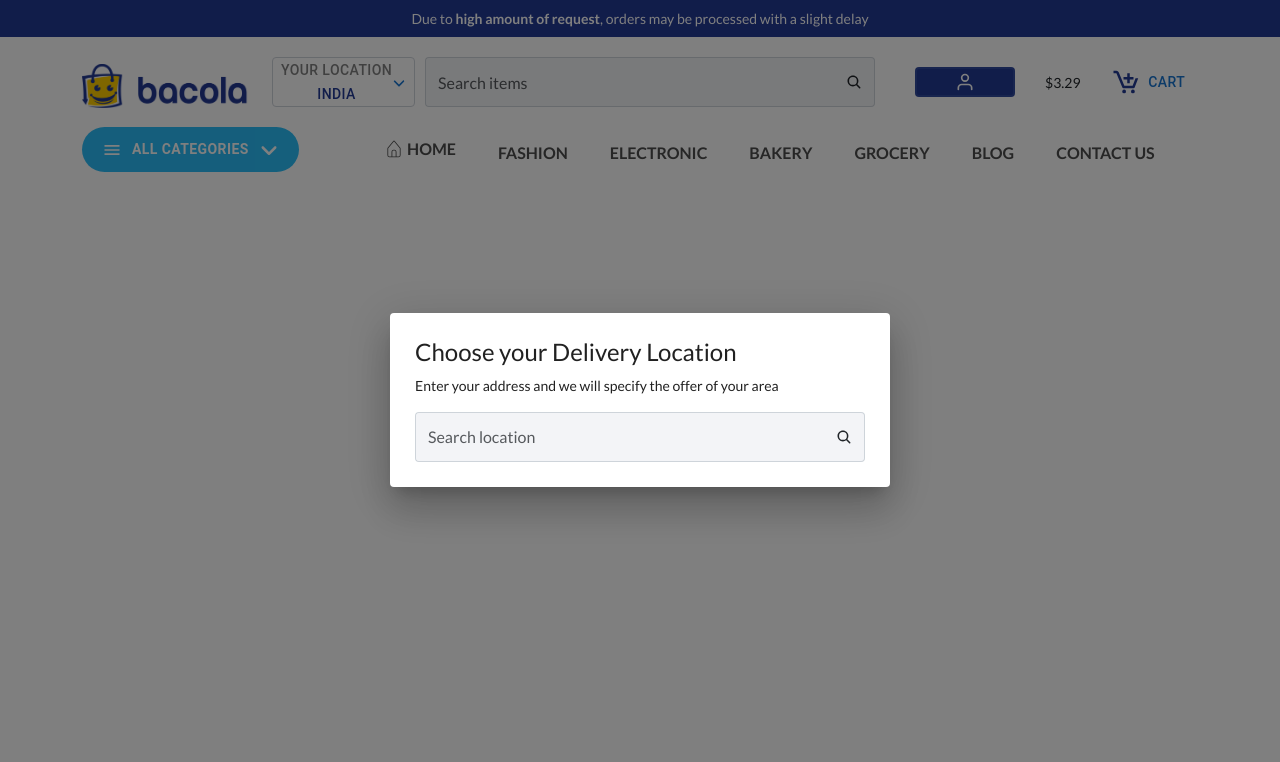
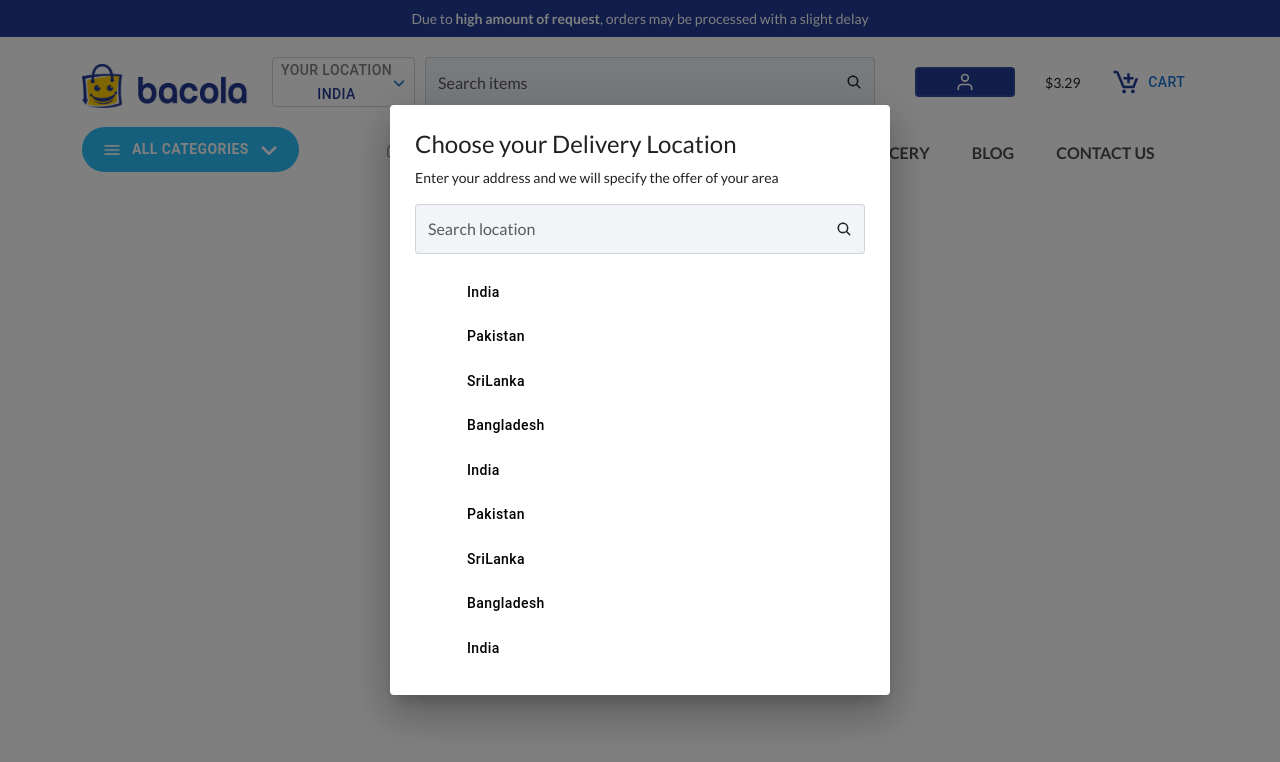
Before and after one commit to Shaaz-Ahmed/Ecommerce-app-Grocery-, a React (Create React App) app: page / in a window 1280 px wide. Shown: the top 762 px of the page. Built offline with nearby package versions, Linux system fonts and the light colour scheme.

Commit message:
added code to scroll country drop down properly

```diff
--- a/src/Components/CountryDropDown/index.js
+++ b/src/Components/CountryDropDown/index.js
@@ -60,6 +60,29 @@ const CountryDropDown = () => {
                                     </div>
                                 </div>
                 {/* search box code end */}
+
+
+                {/* county list data start from here  */}
+
+                   <ul className='countryList mt-3'>
+                        <li><Button>India</Button></li>
+                        <li><Button>Pakistan</Button></li>
+                        <li><Button>SriLanka</Button></li>
+                        <li><Button>Bangladesh</Button></li>
+                        <li><Button>India</Button></li>
+                        <li><Button>Pakistan</Button></li>
+                        <li><Button>SriLanka</Button></li>
+                        <li><Button>Bangladesh</Button></li>
+                        <li><Button>India</Button></li>
+                        <li><Button>Pakistan</Button></li>
+                        <li><Button>SriLanka</Button></li>
+                        <li><Button>Bangladesh</Button></li>
+                        <li><Button>India</Button></li>
+                        <li><Button>Pakistan</Button></li>
+                        <li><Button>SriLanka</Button></li>
+                        <li><Button>Bangladesh</Button></li>
+                   </ul>
+                {/* country list data ends here */}
             </Dialog>
         </>
     );
--- a/src/index.css
+++ b/src/index.css
@@ -6,6 +6,11 @@ body{ font-family: "Lato" , sans-serif ; font-size: 14px;}
     background: #233a95; /* Background color */
     color: #fff; /* Text color */
 }
+
+::-webkit-scrollbar{width: 8px !important; height: 8px !important; }
+::-webkit-scrollbar-thumb{background: #ccc !important;}
+::-webkit-scrollbar-track{background: transparent !important;}
+
 .headerwrapper .top-strip{padding: 8px 0px;}
 .headerWrapper .top-strip p{color: #fff; font-size: 14px;}
 
@@ -39,7 +44,16 @@ width: 40px !important; border-radius: 50% !important; border: 1px solid rgba(0,
     margin-right: 30px;
 }
 
+/* style for location drop down */
 .locationModal .MuiPaper-elevation{padding: 25px;}
+.locationModal .countryList{margin-bottom: 0px; max-height: 400px; overflow-y: scroll; overflow-x: hidden;}
+.locationModal .countryList li{width: 100%; list-style: none;}
+.locationModal .countryList li button{width: 100%; text-transform: capitalize !important; color: #000 !important;
+justify-content: flex-start !important; padding: 10px 20px; }
+
+
+
+
 nav .allCatTab{background: #2bbef9; padding: 10px 20px !important; border-radius: 30px !important; }
 nav .allCatTab *{color: #fff;}
 nav .allCatTab:hover{background: #2bbef9;}
```
